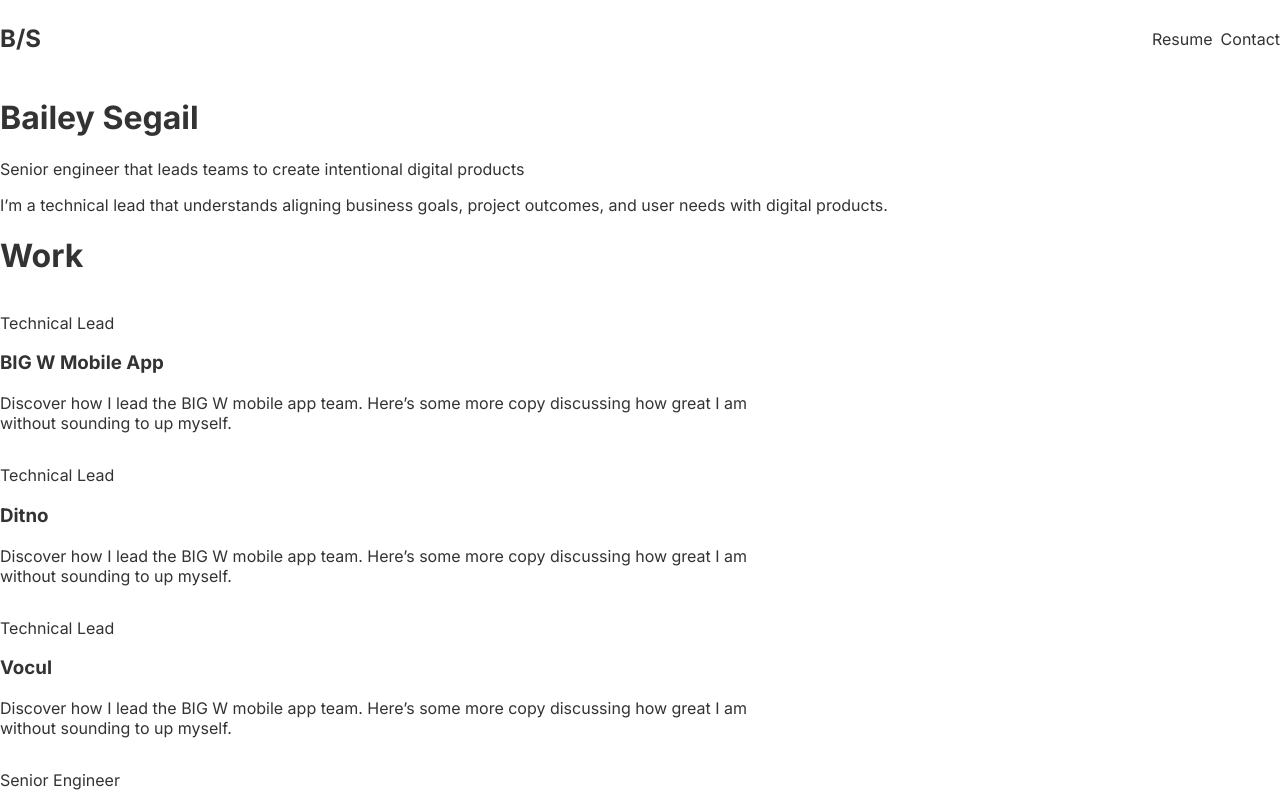
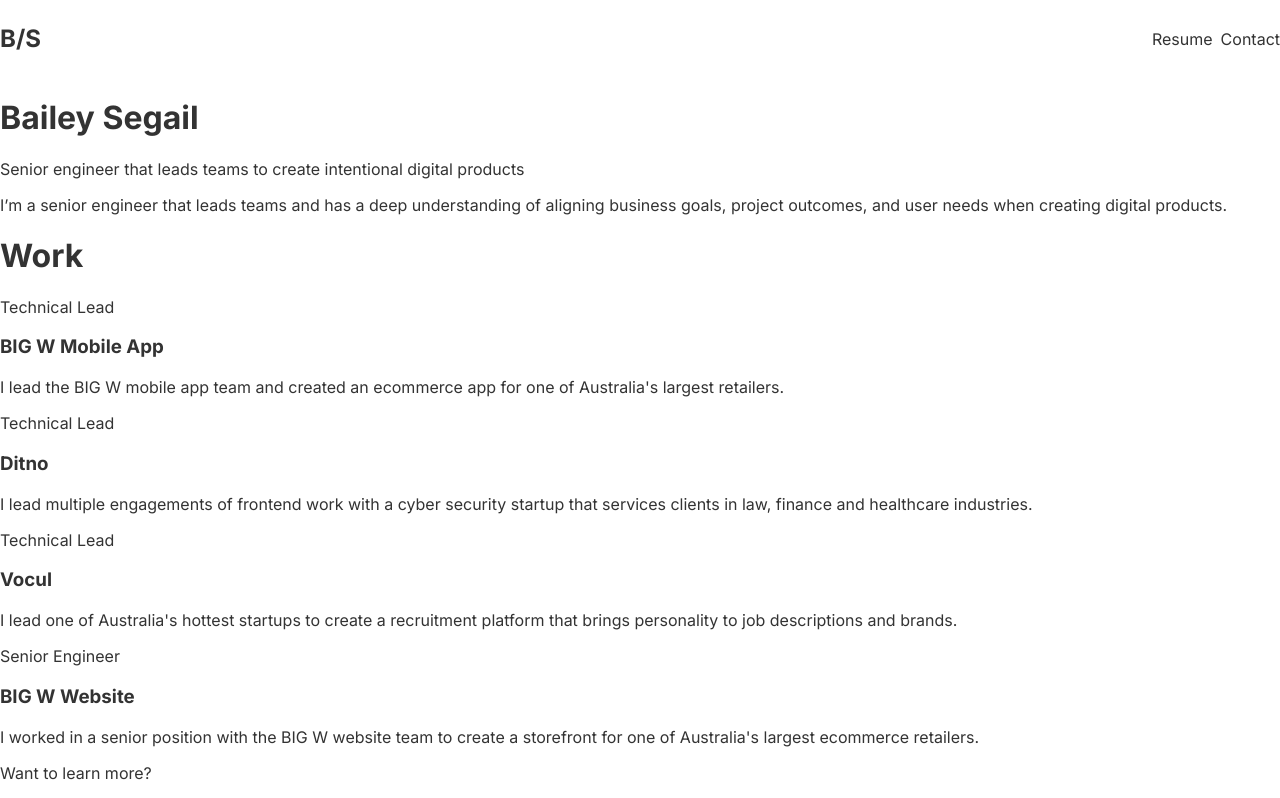
Before and after one commit to bsegail/Personal, a Next.js app: page / in a window 1280 px wide. Shown: the top 798 px of the page. Built offline with nearby package versions, Linux system fonts and the light colour scheme.

Commit message:
feat: copy

```diff
--- a/pages/index.tsx
+++ b/pages/index.tsx
@@ -24,8 +24,8 @@
         <p>Senior engineer that leads teams to create intentional digital products</p>
 
         <p>
-          I’m a technical lead that understands aligning business goals, project outcomes, and user needs with digital
-          products.
+          I’m a senior engineer that leads teams and has a deep understanding of aligning business goals, project
+          outcomes, and user needs when creating digital products.
         </p>
 
         <h1>Work</h1>
@@ -33,34 +33,34 @@
           <WorkTile
             overline={'Technical Lead'}
             label={'BIG W Mobile App'}
-            description={
-              'Discover how I lead the BIG W mobile app team. Here’s some more copy discussing how great I am without sounding to up myself.'
-            }
+            description={`I lead the BIG W mobile app team and created an ecommerce app for one of Australia's largest retailers.`}
           />
 
           <WorkTile
             overline={'Technical Lead'}
             label={'Ditno'}
             description={
-              'Discover how I lead the BIG W mobile app team. Here’s some more copy discussing how great I am without sounding to up myself.'
+              'I lead multiple engagements of frontend work with a cyber security startup that services clients in law, finance and healthcare industries.'
             }
           />
 
           <WorkTile
             overline={'Technical Lead'}
             label={'Vocul'}
-            description={
-              'Discover how I lead the BIG W mobile app team. Here’s some more copy discussing how great I am without sounding to up myself.'
-            }
+            description={`I lead one of Australia's hottest startups to create a recruitment platform that brings personality to job descriptions and brands.`}
           />
 
           <WorkTile
             overline={'Senior Engineer'}
             label={'BIG W Website'}
-            description={
-              'Discover how I lead the BIG W mobile app team. Here’s some more copy discussing how great I am without sounding to up myself.'
-            }
+            description={`I worked in a senior position with the BIG W website team to create a storefront for one of Australia's largest ecommerce retailers.`}
           />
+        </div>
+
+        <div id={'resume'}>
+          <p>Want to learn more?</p>
+          <button type={'button'}>Download CV</button>
+
         </div>
 
         <div id={'contact'}>
--- a/styles/Home.module.css
+++ b/styles/Home.module.css
@@ -1,7 +1,2 @@
 .grid {
-  display: flex;
-  align-items: center;
-  justify-content: center;
-  flex-wrap: wrap;
-  max-width: 800px;
 }
```
